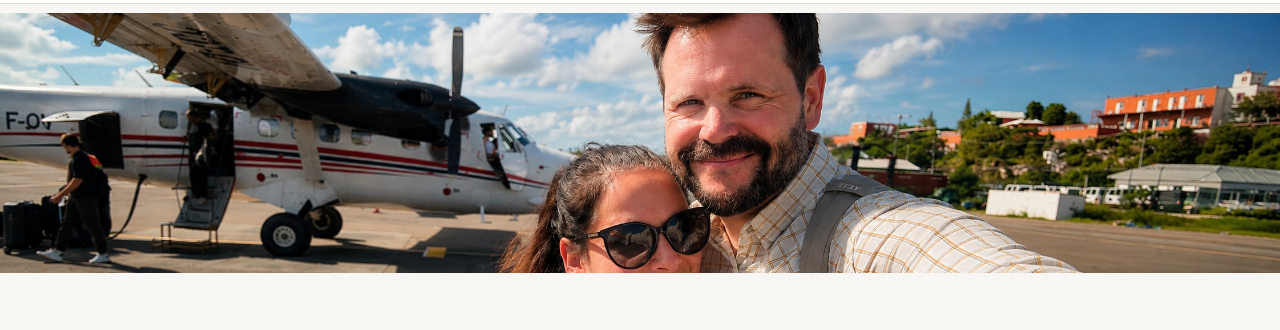
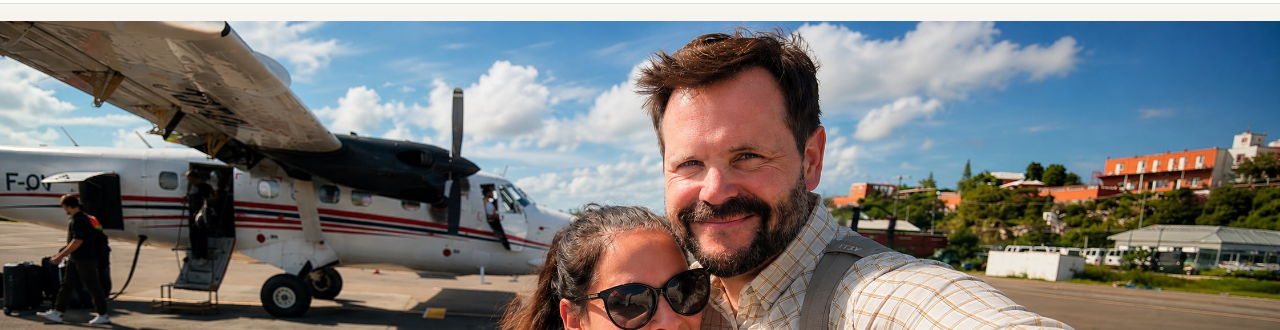
Before and after one commit to jrmccormick/jrandrosiewedding, a plain HTML site: page registry.html in a window 1280 px wide. Shown: the part 67-397 px from the top of the page. Drawn offline with nearby package versions, Linux system fonts and the light colour scheme.

Commit message:
Update styles.css

```diff
--- a/styles.css
+++ b/styles.css
@@ -432,7 +432,7 @@ main {
 
 .registry-hero {
   width: 100%;
-  height: 260px;
+  height: 420px;
   overflow: hidden;
   background: #f4eee8;
 }
@@ -441,7 +441,8 @@ main {
   width: 100%;
   height: 100%;
   display: block;
-  object-fit: cover;
+  object-fit:contain;
+  background:#f7f3ee;
   object-position: center 38%;
 }
 
```
